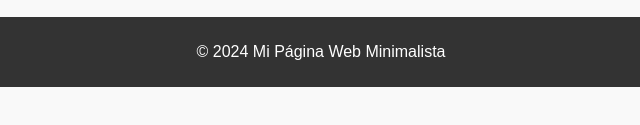
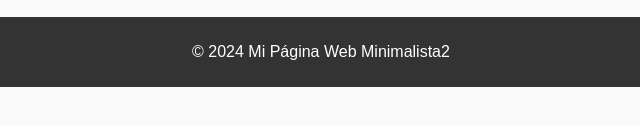
Before and after one commit to Nakotex/Pagina-web-1, a plain HTML site: page index.html in a window 1280 px wide. Shown: the part 195-320 px from the top of the page, 319-959 px from the left. Drawn offline with Linux system fonts and the light colour scheme.

Commit message:
otro edit

```diff
--- a/index.html
+++ b/index.html
@@ -17,7 +17,7 @@
     </main>
 
     <footer>
-        <p>&copy; 2024 Mi Página Web Minimalista</p>
+        <p>&copy; 2024 Mi Página Web Minimalista2</p>
     </footer>
 </body>
 </html>
```
